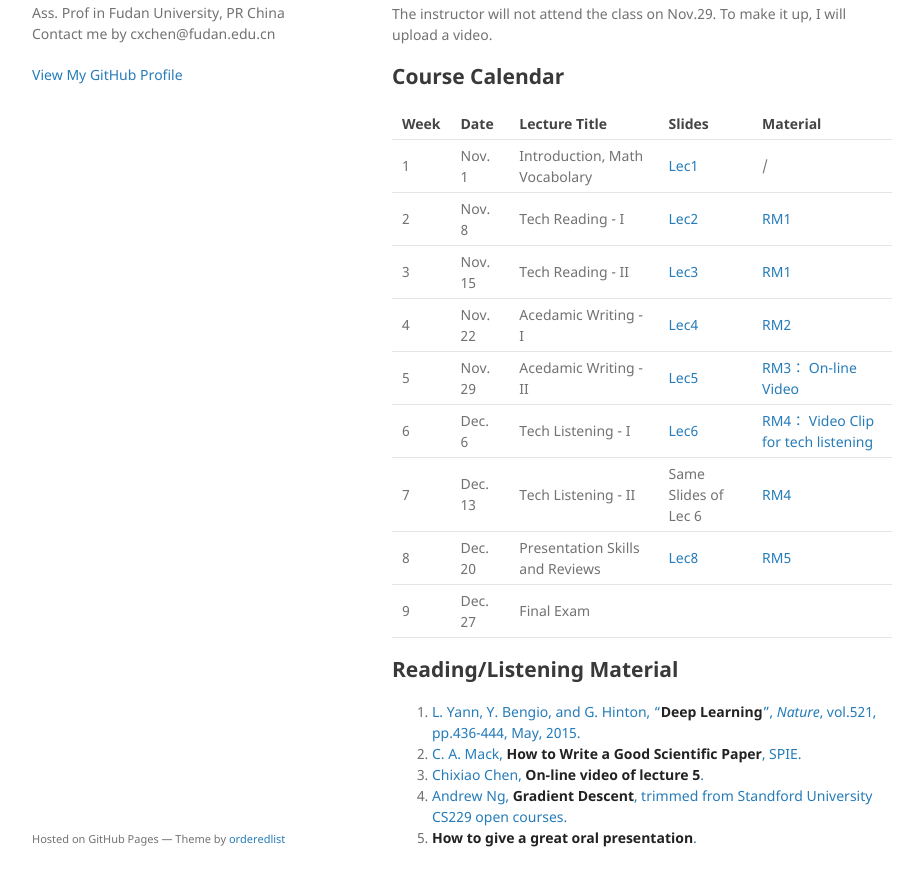
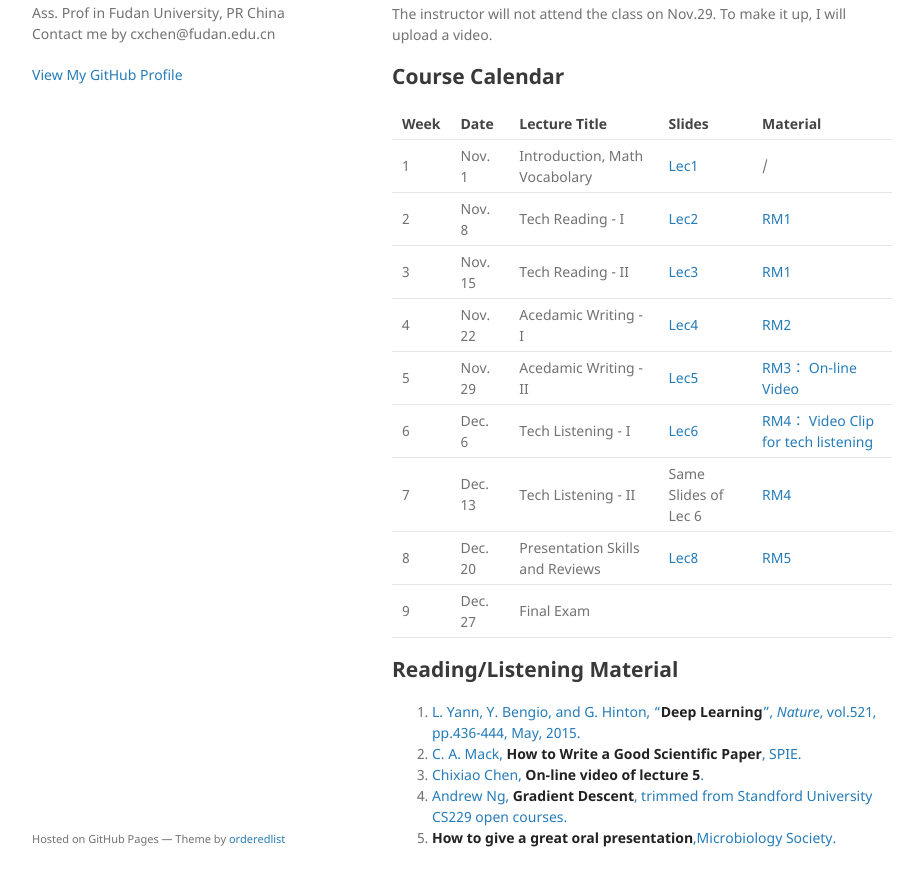
Before and after one commit to cihlab/cihlab.github.io, a Jekyll site: the page built from course/peng.md, in a window 1280 px wide and 1284 px high, cut to the strip 366-1252 px from the top of the window. Shown: the whole strip, without its empty margins (178-1101 px from the left). Built offline with Jekyll 4.4.1, drawn with Linux system fonts in a browser that asks for light colours; our own code applies the rules of GitHub Pages for plain Markdown files.

Commit message:
Update peng.md

```diff
--- a/course/peng.md
+++ b/course/peng.md
@@ -38,4 +38,4 @@ The instructor will not attend the class on Nov.29. To make it up, I will upload
 2. [C. A. Mack, **How to Write a Good Scientific Paper**, SPIE.](https://spie.org/samples/9781510619142.pdf)
 3. [Chixiao Chen, **On-line video of lecture 5**.](http://oss.imux.top/lec5v.mp4)
 4. [Andrew Ng, **Gradient Descent**, trimmed from Standford University CS229 open courses.](https://oss.imux.top/listing_ng_gradient_decent.mp4)
-5. [**How to give a great oral presentation**.](./opc.mp4)
+5. [**How to give a great oral presentation**,Microbiology Society.](./opc.mp4)
```
